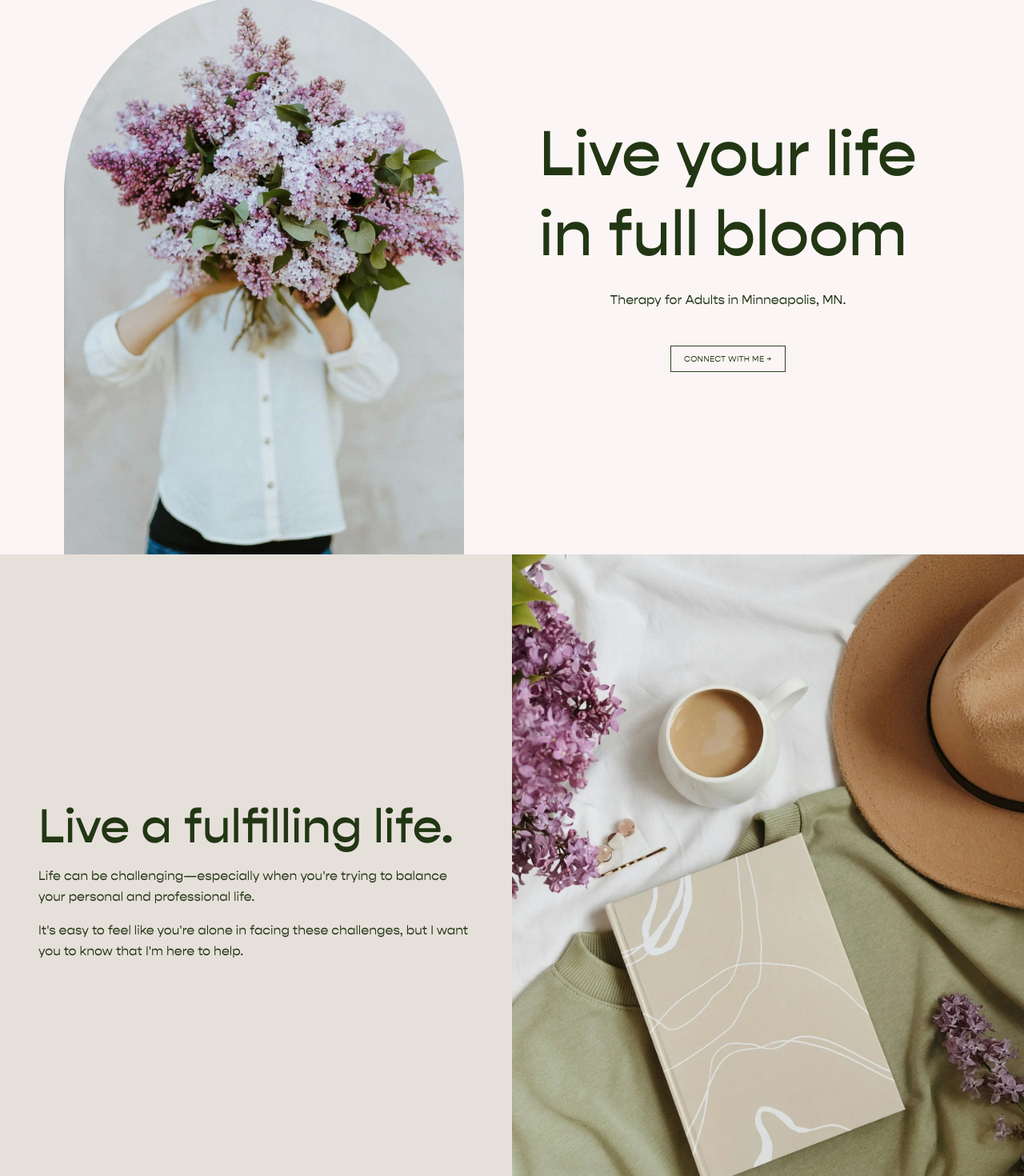
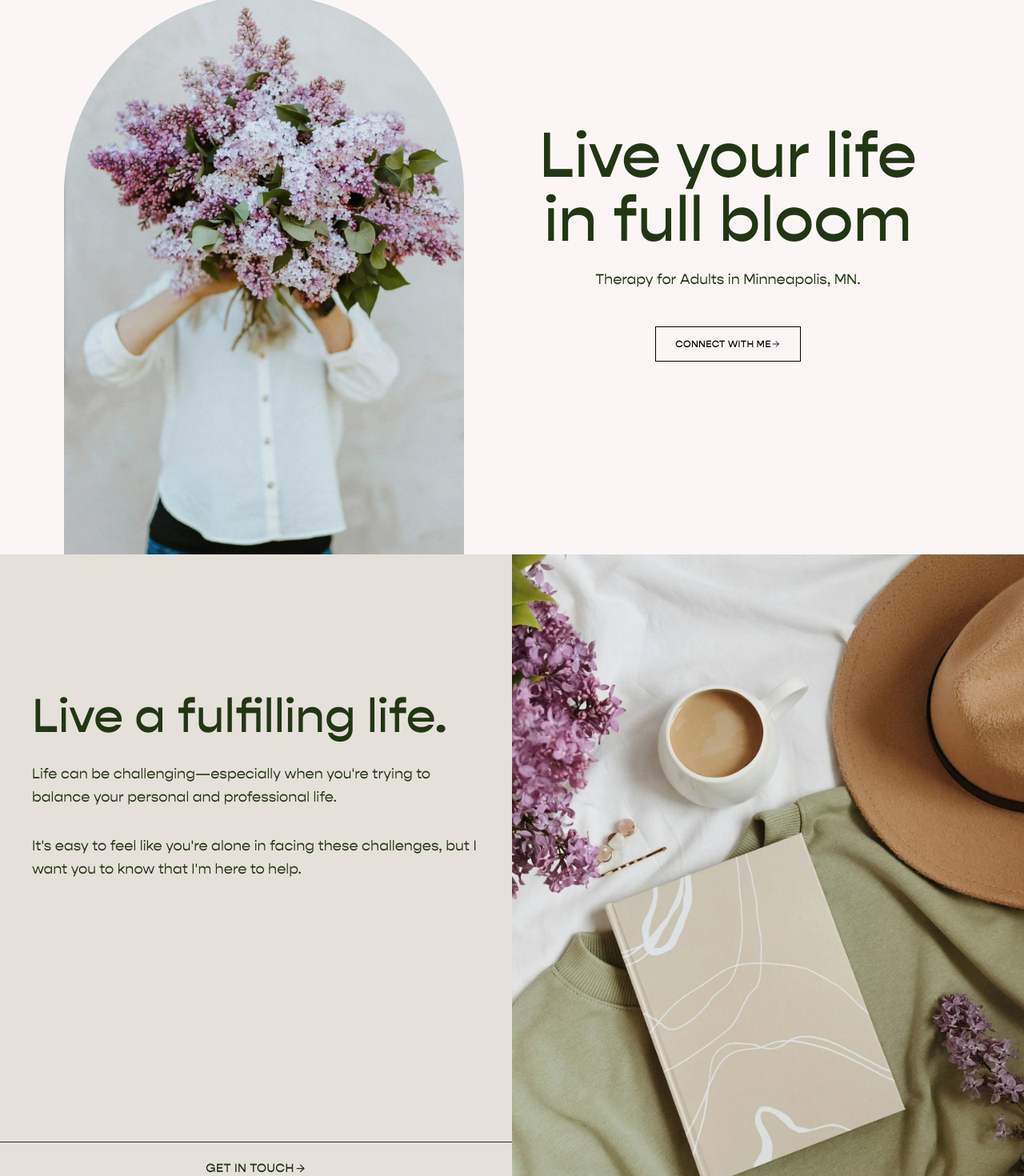
Before and after one commit to anuff/therapist-site, a Next.js app: page / in a window 1280 px wide. Shown: the part 107-1577 px from the top of the page at 80% size. Built offline with nearby package versions, Linux system fonts and the light colour scheme.

Commit message:
Fully cloned homepage done (homepage clone)

```diff
--- a/app/components/AboutSection.jsx
+++ b/app/components/AboutSection.jsx
@@ -3,6 +3,7 @@ import CircleImage from './CircleImage';
 import HeroImageTwo from '@/public/hero-image-2.webp';
 import Flowers from '@/public/flowers.webp';
 import PrimaryButton from './PrimaryButton';
+import { FiArrowRight } from 'react-icons/fi';
 
 export default function AboutSection() {
   return (
@@ -34,7 +35,9 @@ export default function AboutSection() {
             </p>
 
             <div className="flex justify-center py-10">
-              <PrimaryButton>LET’S CHAT →</PrimaryButton>
+              <PrimaryButton>
+                LET’S CHAT <FiArrowRight />
+              </PrimaryButton>
             </div>
           </div>
         </div>
--- a/app/components/CircleImage.jsx
+++ b/app/components/CircleImage.jsx
@@ -1,12 +1,9 @@
 export default function CircleImage({ src, alt, size }) {
   return (
     <div
-      className={`relative overflow-hidden rounded-full aspect-square
-        ${
-          size === 'big'
-            ? 'w-40 h-40 md:w-80 md:h-80'
-            : 'w-20 h-20 md:w-60 md:h-60'
-        }
+      className={`
+        relative overflow-hidden rounded-full aspect-square
+        ${size === 'big' ? 'w-40 md:w-80' : 'w-20 md:w-60'}
       `}
     >
       <img src={src} alt={alt} className="w-full h-full object-cover" />
--- a/app/components/Footer.jsx
+++ b/app/components/Footer.jsx
@@ -1,31 +1,29 @@
 export default function Footer() {
   return (
     <footer>
-      <div className="bg-primary py-15 pt-10 pb-25 px-15 flex flex-col md:flex-row items-centerjustify-center items-center md:justify-between">
+      <div className="bg-primary py-15 pt-10 md:pt-10 pb-10 px-15 flex flex-col md:flex-row items-centerjustify-center items-center md:justify-between">
         <div className="flex flex-col md:flex-col gap-5">
-          <h3 className="flex flex-col md:flex-col text-2xl md:text-4xl">
-            Lilac Template
-          </h3>
+          <h3 className="flex flex-col md:flex-col">Lilac Template</h3>
           <p>
             123 Example Road <br />
             Minneapolis, MN
           </p>
-          <p className="footer-link">
+          <p className="footer-link pb-10 ">
             email@example.com <br />
             (555) 555-5555
           </p>
         </div>
-        <div className="flex flex-col md:flex-row md:gap-70">
+        <div className="flex flex-col md:flex-row md:gap-70 md:pb-25">
           <div>
             <h3>Hours</h3>
-            <p className="py-5">
+            <p className="pt-5">
               Monday – Friday <br />
               10am – 6pm
             </p>
           </div>
           <div>
             <h3>Find</h3>
-            <p className="py-5 footer-link">
+            <p className="py-t footer-link">
               Home <br />
               Contact <br />
               Blog
@@ -39,29 +37,31 @@ export default function Footer() {
         <div className="max-w-7xl mx-auto px-2 text-center">
           {/* Legal links */}
           <div className="flex flex-wrap justify-center gap-2">
-            <p className="footer-link font-normal text-black">
+            <text className="footer-link font-normal text-black">
               Privacy & Cookies Policy
-            </p>
-            <p className="footer-link font-normal text-black">
+            </text>
+            <text className="footer-link font-normal text-black">
               Good Faith Estimate
-            </p>
-            <p className="footer-link font-normal text-black">
+            </text>
+            <text className="footer-link font-normal text-black">
               Website Terms & Conditions
-            </p>
-            <p className="footer-link font-normal text-black">Disclaimer</p>
+            </text>
+            <text className="footer-link font-normal text-black">
+              Disclaimer
+            </text>
           </div>
 
           {/* Credits */}
-          <p className="font-normal text-black pt-4">
+          <p className=" text-sm text-[16px] font-normal text-black pt-4">
             Website Template Credits:{' '}
             <span className="footer-link">Go Bloom Creative</span>
           </p>
           <br />
 
           {/* Copyright */}
-          <p className="pt-8 font-normal text-black">
+          <text className="pt-8 font-normal text-black">
             All Rights Reserved © 2024 Your Business Name Here, LLC.
-          </p>
+          </text>
         </div>
       </div>
     </footer>
--- a/app/components/GetStartedSection.jsx
+++ b/app/components/GetStartedSection.jsx
@@ -1,4 +1,5 @@
 import PrimaryButton from './PrimaryButton';
+import { FiArrowRight } from 'react-icons/fi';
 
 export default function GetStarted() {
   return (
@@ -14,7 +15,9 @@ export default function GetStarted() {
           therapeutic journey <p>with you.</p>
         </p>
       </div>
-      <PrimaryButton>get in touch</PrimaryButton>
+      <PrimaryButton mode="dark">
+        GET IN TOUCH <FiArrowRight />
+      </PrimaryButton>
     </section>
   );
 }
--- a/app/components/Hero.jsx
+++ b/app/components/Hero.jsx
@@ -1,6 +1,7 @@
 import HalfRoundImage from './HalfRoundImage.jsx';
 import PrimaryButton from './PrimaryButton.jsx';
 import HeroImageOne from '@/public/hero-image-1.webp';
+import { FiArrowRight } from 'react-icons/fi';
 import '../globals.css';
 
 export default function Hero() {
@@ -21,7 +22,9 @@ export default function Hero() {
           Therapy for Adults in Minneapolis, MN.
         </p>
 
-        <PrimaryButton>CONNECT WITH ME →</PrimaryButton>
+        <PrimaryButton mode="light">
+          CONNECT WITH ME <FiArrowRight />
+        </PrimaryButton>
       </div>
     </section>
   );
--- a/app/components/PrimaryButton.jsx
+++ b/app/components/PrimaryButton.jsx
@@ -1,6 +1,16 @@
-export default function PrimaryButton({ children }) {
+export default function PrimaryButton({ children, mode = '' }) {
   return (
-    <button className="flex justify-center border border-[#2f3e1f] tracking-wide hover:bg-[#2f3e1f] hover:text-white transition text-[10px] py-2 px-4 cursor-pointer">
+    <button
+      className={`
+        flex justify-center items-center border tracking-wide transition text-[12px] font-medium py-3 px-6 cursor-pointer
+
+        ${
+          mode === 'dark'
+            ? 'text-white hover:bg-[#ffffff] hover:text-[#7d7a46] border-[#ffffff]'
+            : 'text-[#0c0c0c] hover:bg-[#2f3e1f] hover:text-white border-black'
+        }
+      `}
+    >
       {children}
     </button>
   );
--- a/app/components/ProfessionalBackground.jsx
+++ b/app/components/ProfessionalBackground.jsx
@@ -14,18 +14,17 @@ export default function ProfessionalBackground() {
 
   return (
     <section className="bg-secondary py-24">
-      <div className="max-w-3xl mx-auto px-6">
-        <h3 className="text-center text-4xl mb-4">
+      <div className="max-w-3xl mx-auto px-6 flex flex-col">
+        <h2 className="text-center text-4xl mb-4">
           My Professional Background
-        </h3>
+        </h2>
         <hr />
-
         <div>
           {backgroundItems.map((item, index) => (
             <Accordion
               key={item.title}
-              title={<h5 className=" font-light ">{item.title}</h5>}
-              content={<p>{item.content}</p>}
+              title={<h5>{item.title}</h5>}
+              content={<p className="pl-16">{item.content}</p>}
               isOpen={openIndex === index}
               onToggle={() => setOpenIndex(openIndex === index ? null : index)}
               iconPosition="right"
--- a/app/components/SecondaryButton.jsx
+++ b/app/components/SecondaryButton.jsx
@@ -1,7 +1,7 @@
-// export default function SecondaryButton({ children }) {
-//   return (
-//     <button className="absolute -left-0.5 md:w-[50%] flex justify-center border border-t-[#2f3e1f] tracking-wide hover:bg-[#2f3e1f] hover:text-white transition text-[10px] py-2 px-4 cursor-pointer">
-//       {children}
-//     </button>
-//   );
-// }
+export default function SecondaryButton({ children }) {
+  return (
+    <button className="flex w-full h-full justify-center items-center border-t tracking-wide hover:bg-[#2f3e1f] hover:text-white transition text-[15px] font-medium cursor-pointer">
+      {children}
+    </button>
+  );
+}
--- a/app/components/SplitSection.jsx
+++ b/app/components/SplitSection.jsx
@@ -1,4 +1,5 @@
-// import SecondaryButton from './SecondaryButton.jsx';
+import SecondaryButton from './SecondaryButton.jsx';
+import { FiArrowRight } from 'react-icons/fi';
 
 export default function SplitSection({
   title,
@@ -9,35 +10,44 @@ export default function SplitSection({
   reverse = false,
 }) {
   return (
-    <section className="flex flex-col-reverse md:h-[80vh] md:flex-row md:h-screen">
+    <section
+      className={`flex flex-col-reverse md:flex-row md:h-screen
+    ${reverse ? 'md:flex-row-reverse' : 'md:flex-row'}`}
+    >
       {/* TEXT SIDE */}
+      <div className="md:w-1/2 ">
         <div
-        className={`flex flex-col justify-center md:flex-col h-[80%] px-12 md:w-1/2 md:h-full
-        ${reverse ? 'md:order-2 bg-purple py-10 md:py-20' : 'bg-secondary py-10 md:py-10'}`}
+          className={`flex flex-col md:h-full
+          ${reverse ? 'md:order-2 bg-purple md:pt-7' : 'bg-secondary pt-5 md:pt-40'}`}
         >
+          <div className="flex flex-col gap-4 px-10">
             <h2>{title}</h2>
 
             {paragraph1 && <p className="mb-4">{paragraph1}</p>}
-
             {bullets.length > 0 && (
-          <ul className="list-disc pl-5 mb-4 space-y-2">
+              <ul className="list-disc pl-15 mb-4 space-y-2">
                 {bullets.map((item, i) => (
-              <li key={i}>{item}</li>
+                  <li key={i}>
+                    <p>{item}</p>
+                  </li>
                 ))}
               </ul>
             )}
 
             {paragraph2 && <p>{paragraph2}</p>}
-        {/* <div>
-          <SecondaryButton className="w-full max-w-xs md:max-w-sm">
-            GET IN TOUCH →
+          </div>
+
+          <div className="mt-auto h-10 md:h-16.5 ">
+            <SecondaryButton>
+              GET IN TOUCH <FiArrowRight />
             </SecondaryButton>
-        </div> */}
+          </div>
+        </div>
       </div>
 
       {/* IMAGE SIDE */}
       <div
-        className={`md:w-1/2 md:h-full h-[40%] w-full object-cover
+        className={`h-70 md:w-1/2 md:h-full w-full object-cover
         ${reverse ? 'md:order-1' : ''}`}
       >
         <img
--- a/app/globals.css
+++ b/app/globals.css
@@ -21,19 +21,23 @@
     @apply text-text-primary;
   }
   h1 {
-    @apply text-4xl md:text-[80px] font-medium leading-tight;
+    @apply text-2xl text-center md:text-[80px] font-medium leading-none;
   }
 
   h2 {
-    @apply text-3xl md:text-6xl font-medium leading-relaxed;
+    @apply text-2xl md:text-6xl font-medium leading-snug;
   }
 
   h3 {
     @apply text-2xl md:text-3xl font-medium leading-snug;
   }
 
+  h5 {
+    @apply font-normal md:text-[25px];
+  }
+
   p {
-    @apply text-base md:text-[16px] font-normal leading-relaxed;
+    @apply text-base md:text-[18px] font-normal leading-relaxed;
   }
 }
 
```
Lines whose indentation alone changed are shown as unchanged.
